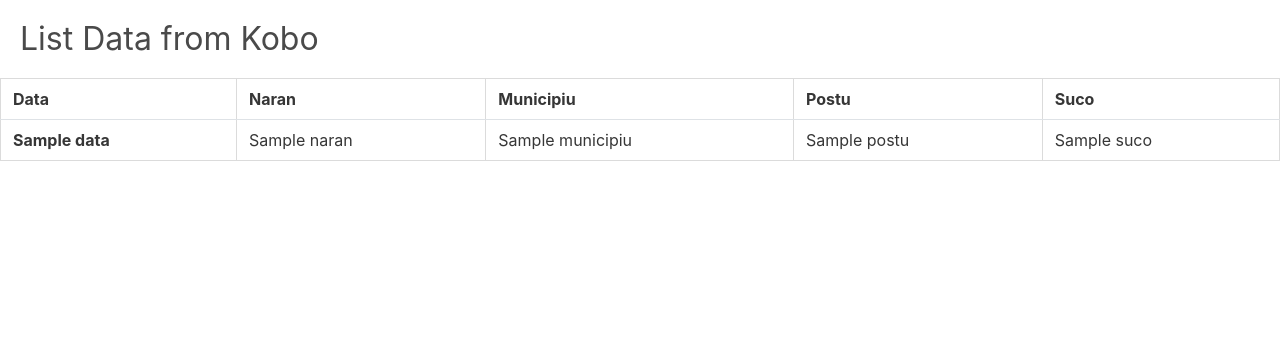
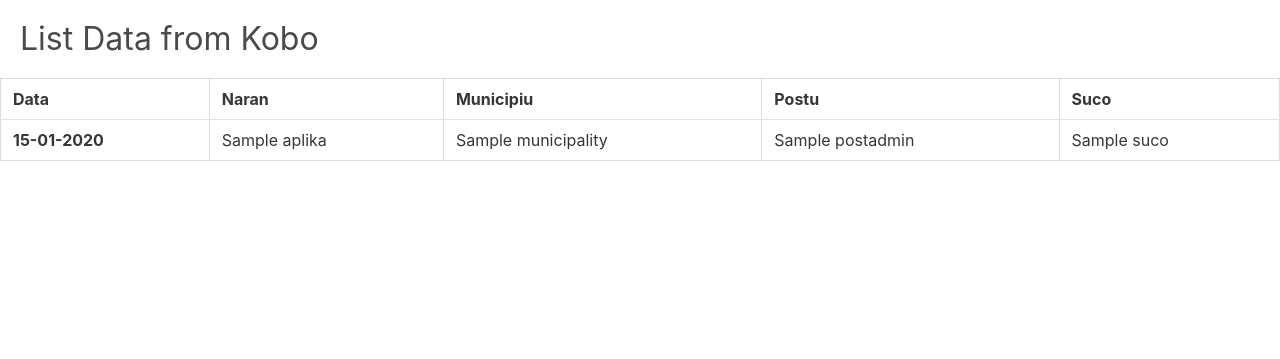
Before and after one commit to joanico/django_kobocollect, a Django app: template django_api_enpoint/api/templates/api/kobo_list.html in a window 1280 px wide. Shown: the part 68-427 px from the top of the page. Run offline with Django 3.2, Linux system fonts and the light colour scheme; the template is opened without the code that fills it: most values are stand-ins (such as "Sample title", 1, 10 or a date in 2020); some libraries are stand-ins or nearby versions.

Commit message:
modified template for render data from database

```diff
--- a/django_api_enpoint/api/templates/api/kobo_list.html
+++ b/django_api_enpoint/api/templates/api/kobo_list.html
@@ -19,15 +19,17 @@
     </tr>
     </thead>
     <tbody>
-    {% for kobo in koboapi %}
-    <tr>
-        <th scope="row">{{kobo.Data}}</th>
-        <td>{{ kobo.Naran }}</td>
-        <td>{{ kobo.Municipiu }}</td>
-        <td>{{ kobo.Postu }}</td>
-        <td>{{ kobo.Suco }}</td>
-    </tr>
-    {% endfor %}
+    {% if aplikante %}
+        {% for aplika in aplikante %}
+        <tr>
+            <th scope="row">{{aplika.date|date:'d-m-Y' }}</th>
+            <td>{{ aplika.name }}</td>
+            <td>{{ aplika.municipality }}</td>
+            <td>{{ aplika.postadmin }}</td>
+            <td>{{ aplika.suco }}</td>
+        </tr>
+        {% endfor %}
+    {% endif %}
     </tbody>
 </table>
 {% endblock %}
--- a/django_api_enpoint/api/templates/base.html
+++ b/django_api_enpoint/api/templates/base.html
@@ -28,6 +28,8 @@
 
     {% block content %}
 
+    <img src="{% static 'img/lesson_complete.svg' %}" width="530" height="530" class="d-inline-block align-top" alt="">
+
     {% endblock %}
 
     {% block footer %}
```
Also changed, not shown: django_api_enpoint/api/templates/api/api_endpoint.html (+7 -27 lines).
